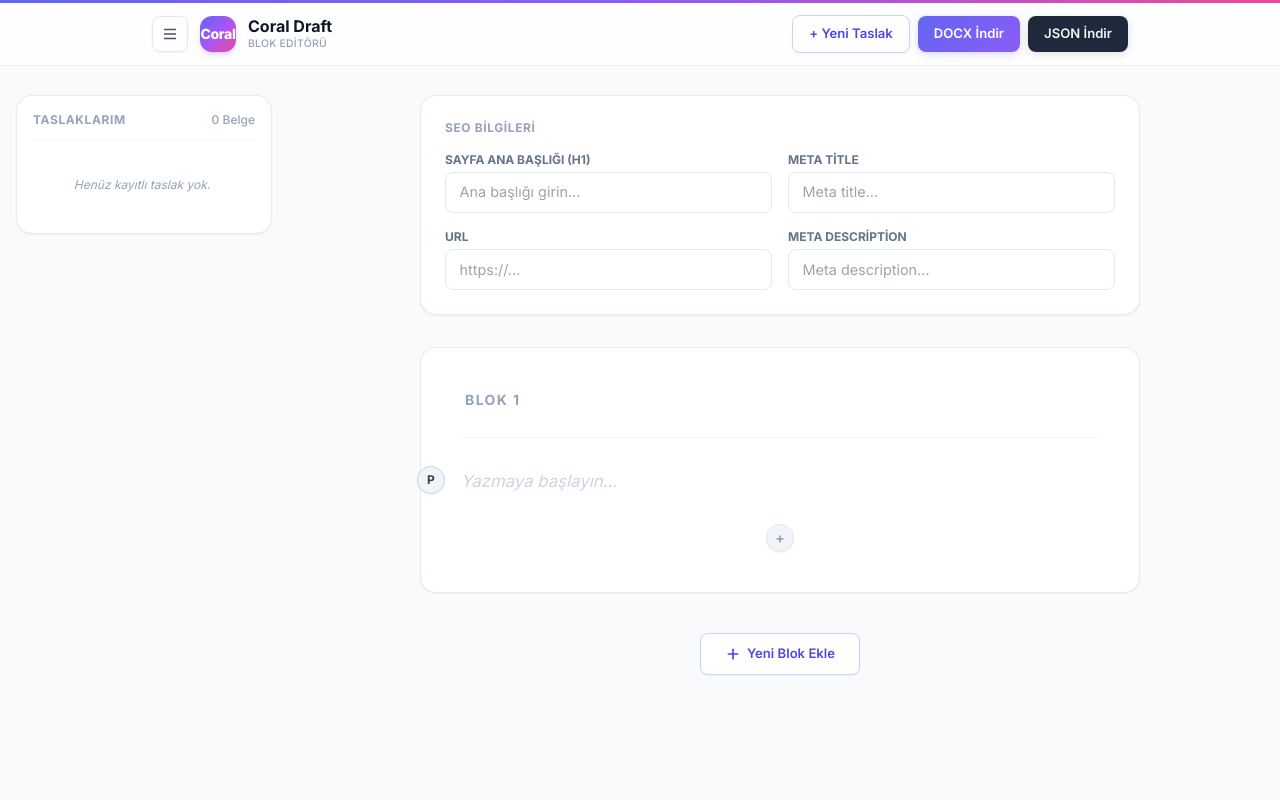
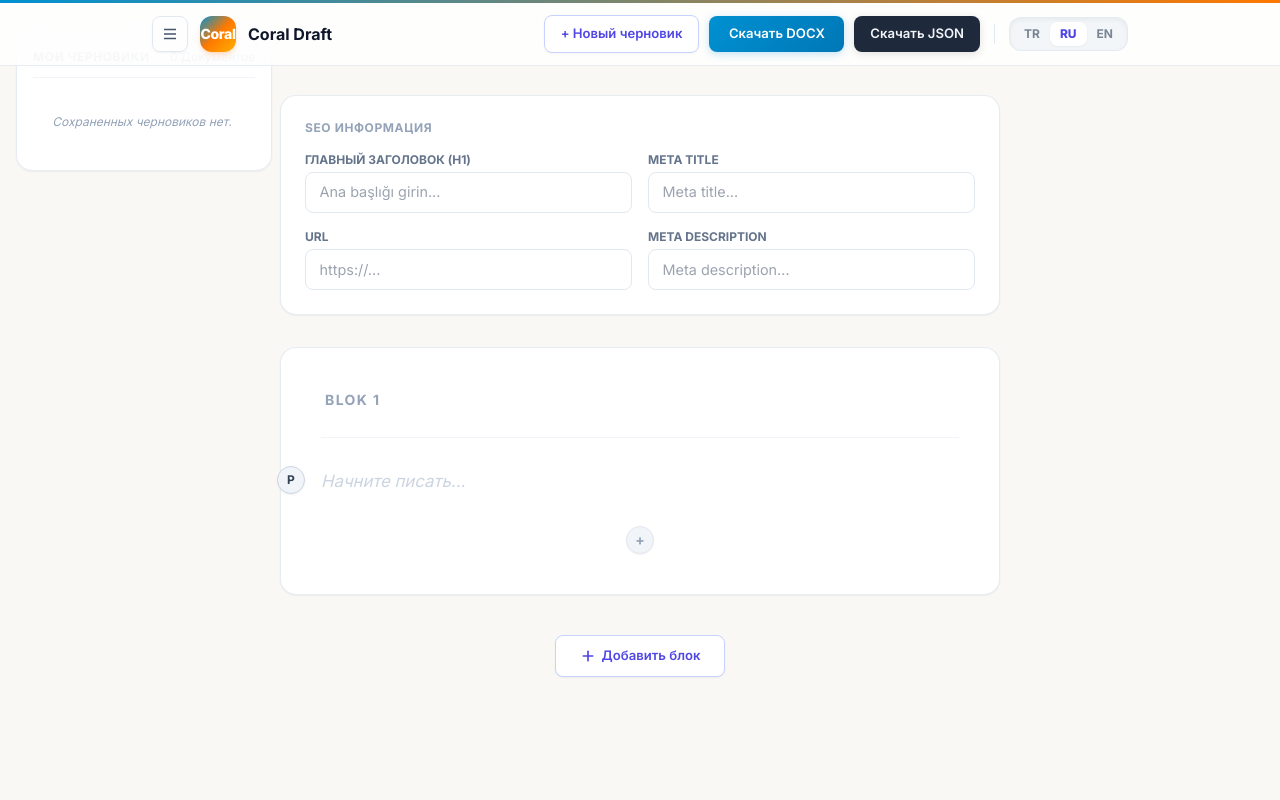
Before and after one commit to micsizru/coral-draft, a Flask app: page / in a window 1280 px wide. Run offline with Flask 3, Linux system fonts and the light colour scheme; data that the repository does not hold is empty; some libraries are stand-ins or nearby versions.

Commit message:
UI UX fixes

```diff
--- a/app.py
+++ b/app.py
@@ -2,15 +2,19 @@ import json
 import os
 from pathlib import Path
 import uuid
+import shutil
+from datetime import datetime
 from flask import Flask, jsonify, request, send_from_directory
 
 app = Flask(__name__)
 
-# Taslakların kaydedileceği klasör
+# Taslakların ve silinenlerin kaydedileceği klasörler
 BASE_DIR = Path(__file__).resolve().parent
 STORAGE_DIR = BASE_DIR / "documents"
+DELETED_DIR = STORAGE_DIR / "deleted"
+
 os.makedirs(STORAGE_DIR, exist_ok=True)
-
+os.makedirs(DELETED_DIR, exist_ok=True)
 
 @app.route("/")
 def index():
@@ -69,13 +73,18 @@ def get_doc(doc_id):
     return jsonify({"error": "Belge bulunamadı"}), 404
 
 
-# 4. Belge Sil
+# 4. Belge Sil (Soft Delete - Arşive Taşı)
 @app.route("/api/doc/<doc_id>", methods=["DELETE"])
 def delete_doc(doc_id):
     filepath = STORAGE_DIR / f"{doc_id}.json"
     if filepath.exists():
-        os.remove(filepath)
-        return jsonify({"status": "success"})
+        # Çakışmayı önlemek için silindiği anın tarih/saatini adına ekliyoruz
+        timestamp = datetime.now().strftime("%Y%m%d_%H%M%S")
+        target_path = DELETED_DIR / f"{doc_id}_{timestamp}.json"
+
+        # Dosyayı yok etmek yerine 'deleted' klasörüne taşıyoruz
+        shutil.move(str(filepath), str(target_path))
+        return jsonify({"status": "success", "message": "Belge arşive taşındı"})
     return jsonify({"error": "Bulunamadı"}), 404
 
 
--- a/static/css/style.css
+++ b/static/css/style.css
@@ -1,21 +1,31 @@
+/* 💡 RENKLERİ DEĞİŞTİRMEK İSTERSEN SADECE BURADAKİ KODLARI DEĞİŞTİR */
+:root {
+  --coral-bg: #faf8f5; /* Göz yormayan krem/fildişi arka plan */
+  --coral-blue: #0091d2; /* Coral Travel Mavisi */
+  --coral-orange: #ff7900; /* Coral Travel Turuncusu */
+  --coral-dark: #1c2a38; /* Koyu Lacivert Metinler */
+}
+
 *,
 *::before,
 *::after {
   box-sizing: border-box;
 }
+
 body {
   font-family:
     "Inter",
     system-ui,
     -apple-system,
     sans-serif;
-  background: #f8fafc;
-  color: #0f172a;
+  background-color: var(--coral-bg) !important;
+  color: var(--coral-dark);
   -webkit-font-smoothing: antialiased;
   -moz-osx-font-smoothing: grayscale;
   margin: 0;
 }
 
+/* En üstteki çizgiye Coral Mavi-Turuncu geçişi */
 body::before {
   content: "";
   position: fixed;
@@ -23,7 +33,7 @@ body::before {
   left: 0;
   right: 0;
   height: 3px;
-  background: linear-gradient(90deg, #6366f1, #8b5cf6, #ec4899);
+  background: linear-gradient(90deg, var(--coral-blue), var(--coral-orange));
   z-index: 9999;
 }
 
@@ -181,9 +191,9 @@ body::before {
 }
 
 .btn-primary {
-  background: linear-gradient(135deg, #6366f1, #8b5cf6);
+  background: linear-gradient(135deg, #0091d2, #0077b6);
   color: #fff;
-  box-shadow: 0 2px 8px rgba(99, 102, 241, 0.25);
+  box-shadow: 0 2px 8px rgba(0, 145, 210, 0.25);
 }
 .btn-primary:hover {
   background: linear-gradient(135deg, #4f46e5, #7c3aed);
@@ -211,3 +221,33 @@ body::before {
   border-color: #cbd5e1;
   color: #1e293b;
 }
+
+/*Scroll Bar'dan kurtulma kodları Start*/
+
+/* Textarea otomatik yükseklik alırken çirkin scrollbar görünmesini engelle */
+textarea {
+  overflow-y: hidden !important; /* Dikey kaydırma çubuğunu gizle */
+  overflow-x: hidden !important;
+}
+
+.editor-line-h1,
+.editor-line-h2,
+.editor-line-h3,
+.editor-line-h4 {
+  min-height: 2.2rem; /* Başlıklar boşken çöküp scrollbar tetiklemesin */
+}
+
+/*Scroll Bar'dan kurtulma kodları End*/
+
+/* Panelin Yukarıdan Aşağıya Süzülme (Drop-down) Animasyonu */
+.sidebar-slide-enter-active,
+.sidebar-slide-leave-active {
+  transition: all 0.25s cubic-bezier(0.16, 1, 0.3, 1);
+  transform-origin: top center;
+}
+
+.sidebar-slide-enter-from,
+.sidebar-slide-leave-to {
+  opacity: 0;
+  transform: translateY(-20px) scale(0.96); /* Yukarıdan yumuşakça düşerek gelir */
+}
--- a/static/js/composables/useEditor.js
+++ b/static/js/composables/useEditor.js
@@ -1,4 +1,5 @@
 import { LINE_TYPES, AUTOSAVE_DELAY } from "../config/editorConfig.js";
+import { translations } from "../config/translations.js";
 import {
   getUniqueId,
   adjustHeight,
@@ -21,6 +22,22 @@ export function useEditor() {
   const { ref, reactive, nextTick, onMounted, watch } = window.Vue;
 
   const sidebarOpen = ref(true);
+
+  /* Language Support Area Starts */
+  const currentLang = ref(localStorage.getItem("coral_lang") || "ru"); // Varsayılan Rusça
+
+  function setLang(lang) {
+    currentLang.value = lang;
+    localStorage.setItem("coral_lang", lang);
+  }
+
+  function t(key) {
+    return (
+      translations[currentLang.value]?.[key] || translations["tr"]?.[key] || key
+    );
+  }
+  /* Language Support Area Ends*/
+
   const currentDocId = ref(null);
   const saving = ref(false);
   const docList = ref([]);
@@ -118,7 +135,7 @@ export function useEditor() {
           })),
         }));
       }
-      showToast("✓ Belge yüklendi");
+      showToast(t("toastLoaded"));
       triggerAllHeights();
     } catch (e) {
       showToast("⚠ Belge yüklenemedi");
@@ -143,7 +160,7 @@ export function useEditor() {
         lines: [{ id: getUniqueId(), type: "p", content: "" }],
       },
     ];
-    showToast("Yeni Taslak");
+    showToast(t("toastNew"));
     nextTick(() => {
       isDocLoading = false;
     });
@@ -187,7 +204,7 @@ export function useEditor() {
       name: newBName,
       lines: [{ id: getUniqueId(), type: "p", content: "" }],
     });
-    showToast("✓ Yeni Blok eklendi");
+    showToast(t("toastBlockAdded"));
     nextTick(() => {
       focusLine(blocks.value.length - 1, 0);
     });
@@ -384,6 +401,9 @@ export function useEditor() {
     saving,
     docList,
     sidebarOpen,
+    currentLang,
+    setLang,
+    t,
     toggleDropdown,
     getDropdownBtnClass: getDropdownBtnClassWrapper,
     setLineType,
--- /dev/null
+++ b/static/js/config/translations.js
@@ -0,0 +1,80 @@
+export const translations = {
+  tr: {
+    myDrafts: "Taslaklarım",
+    documents: "Belge",
+    newDraft: "+ Yeni Taslak",
+    docxDownload: "DOCX İndir",
+    jsonDownload: "JSON İndir",
+    seoInfo: "SEO BİLGİLERİ",
+    h1Title: "SAYFA ANA BAŞLIĞI (H1)",
+    metaTitle: "META TİTLE",
+    url: "URL",
+    metaDesc: "META DESCRIPTION",
+    blockName: "BLOK İSMİ",
+    deleteBlock: "Bloğu Sil",
+    addBlock: "Yeni Blok Ekle",
+    placeholderText: "Yazmaya başlayın...",
+    testLink: "Linki Test Et ↗",
+    deleteLine: "Satırı sil",
+    saving: "Kaydediliyor...",
+    savedCloud: "Bulutta Kayıtlı",
+    noDrafts: "Henüz kayıtlı taslak yok.",
+    toastLoaded: "✓ Belge yüklendi",
+    toastError: "⚠ Belge yüklenemedi",
+    toastNew: "Yeni Taslak",
+    toastBlockAdded: "✓ Yeni Blok eklendi",
+    toastCleared: "Editör temizlendi",
+  },
+  ru: {
+    myDrafts: "Мои Черновики",
+    documents: "Документов",
+    newDraft: "+ Новый черновик",
+    docxDownload: "Скачать DOCX",
+    jsonDownload: "Скачать JSON",
+    seoInfo: "SEO ИНФОРМАЦИЯ",
+    h1Title: "ГЛАВНЫЙ ЗАГОЛОВОК (H1)",
+    metaTitle: "META TITLE",
+    url: "URL",
+    metaDesc: "META DESCRIPTION",
+    blockName: "НАЗВАНИЕ БЛОКА",
+    deleteBlock: "Удалить блок",
+    addBlock: "Добавить блок",
+    placeholderText: "Начните писать...",
+    testLink: "Проверить ссылку ↗",
+    deleteLine: "Удалить строку",
+    saving: "Сохранение...",
+    savedCloud: "Сохранено в облаке",
+    noDrafts: "Сохраненных черновиков нет.",
+    toastLoaded: "✓ Документ загружен",
+    toastError: "⚠ Ошибка загрузки",
+    toastNew: "Новый черновик",
+    toastBlockAdded: "✓ Блок добавлен",
+    toastCleared: "Редактор очищен",
+  },
+  en: {
+    myDrafts: "My Drafts",
+    documents: "Documents",
+    newDraft: "+ New Draft",
+    docxDownload: "Download DOCX",
+    jsonDownload: "Download JSON",
+    seoInfo: "SEO INFORMATION",
+    h1Title: "MAIN TITLE (H1)",
+    metaTitle: "META TITLE",
+    url: "URL",
+    metaDesc: "META DESCRIPTION",
+    blockName: "BLOCK NAME",
+    deleteBlock: "Delete Block",
+    addBlock: "Add New Block",
+    placeholderText: "Start typing...",
+    testLink: "Test Link ↗",
+    deleteLine: "Delete line",
+    saving: "Saving...",
+    savedCloud: "Saved to Cloud",
+    noDrafts: "No saved drafts yet.",
+    toastLoaded: "✓ Document loaded",
+    toastError: "⚠ Failed to load",
+    toastNew: "New Draft",
+    toastBlockAdded: "✓ Block added",
+    toastCleared: "Editor cleared",
+  },
+};
--- a/static/js/utils/helpers.js
+++ b/static/js/utils/helpers.js
@@ -7,7 +7,7 @@ export function getUniqueId() {
 export function adjustHeight(el) {
   if (!el) return;
   el.style.height = "auto";
-  el.style.height = el.scrollHeight + "px";
+  el.style.height = el.scrollHeight + 2 + "px";
 }
 
 export function getLineClass(type) {
--- a/templates/index.html
+++ b/templates/index.html
@@ -23,6 +23,14 @@
       tailwind.config = {
         theme: {
           extend: {
+            colors: {
+              coral: {
+                bg: "#faf8f5",
+                blue: "#0091d2",
+                orange: "#ff7900",
+                dark: "#1c2a38",
+              },
+            },
             fontFamily: {
               sans: ["Inter", "system-ui", "-apple-system", "sans-serif"],
             },
@@ -71,7 +79,7 @@
               </svg>
             </button>
             <div
-              class="w-9 h-9 bg-gradient-to-br from-indigo-500 via-purple-500 to-pink-500 rounded-xl flex items-center justify-center shadow-md shadow-indigo-500/20"
+              class="w-9 h-9 bg-gradient-to-br from-[#0091d2] via-[#ff7900] to-[#ffb100] rounded-xl flex items-center justify-center shadow-md shadow-orange-500/20"
             >
               <span class="text-white font-extrabold text-sm tracking-tight"
                 >Coral</span
@@ -84,34 +92,51 @@
               <p
                 class="text-[0.65rem] text-slate-400 font-medium tracking-wide uppercase flex items-center gap-1.5"
               >
-                <span>Blok Editörü</span>
-                <!-- CANLI DURUM GÖSTERGESİ -->
+                <!-- Durum Göstergesi -->
                 <span v-if="saving" class="text-indigo-600 font-bold">
-                  • Kaydediliyor...</span
+                  • {{ t('saving') }}</span
                 >
                 <span
                   v-else-if="currentDocId"
                   class="text-emerald-600 font-bold"
                 >
-                  • Bulutta Kayıtlı</span
+                  • {{ t('savedCloud') }}</span
                 >
               </p>
             </div>
           </div>
 
-          <div class="flex items-center gap-2">
+          <div class="flex items-center gap-2.5">
+            <!-- SABİTLENMİŞ AKSİYON BUTONLARI -->
             <button
-              class="btn btn-outline border-indigo-200 text-indigo-600 hover:bg-indigo-50"
+              class="btn btn-outline border-indigo-200 text-indigo-600 hover:bg-indigo-50 min-w-[130px] justify-center whitespace-nowrap"
               @click="createNewDoc"
             >
-              + Yeni Taslak
+              {{ t('newDraft') }}
             </button>
-            <button class="btn btn-primary" @click="downloadDOCX">
-              DOCX İndir
+
+            <button
+              class="btn btn-primary min-w-[135px] justify-center whitespace-nowrap"
+              @click="downloadDOCX"
+            >
+              {{ t('docxDownload') }}
             </button>
-            <button class="btn btn-dark" @click="downloadJSON">
-              JSON İndir
+
+            <button
+              class="btn btn-dark min-w-[125px] justify-center whitespace-nowrap"
+              @click="downloadJSON"
+            >
+              {{ t('jsonDownload') }}
             </button>
+
+            <!-- DİKEY AYIRAÇ ÇİZGİSİ -->
+            <div class="h-5 w-[1px] bg-slate-200 mx-1"></div>
+
+            <!-- EN SAĞDAKİ DİL SEÇİCİ ALANI -->
+            <div class="flex items-center bg-slate-100/90 p-1 rounded-xl border border-slate-200/80 text-xs font-bold text-slate-600 shadow-inner">
+              <button @click="setLang('tr')" :class="['px-2.5 py-1 rounded-lg transition-all cursor-pointer select-none', currentLang === 'tr' ? 'bg-white text-indigo-600 shadow-sm font-extrabold' : 'hover:text-slate-900 opacity-70']">TR</button>
+              <button @click="setLang('ru')" :class="['px-2.5 py-1 rounded-lg transition-all cursor-pointer select-none', currentLang === 'ru' ? 'bg-white text-indigo-600 shadow-sm font-extrabold' : 'hover:text-slate-900 opacity-70']">RU</button>
+              <button @click="setLang('en')" :class="['px-2.5 py-1 rounded-lg transition-all cursor-pointer select-none', currentLang === 'en' ? 'bg-white text-indigo-600 shadow-sm font-extrabold' : 'hover:text-slate-900 opacity-70']">EN</button>
             </div>
           </div>
       </header>
@@ -120,9 +145,10 @@
       <!-- ═══════════ MAIN & SIDEBAR CONTAINER ═══════════ -->
       <div class="flex-1 flex max-w-7xl w-full mx-auto px-4 items-start gap-6">
         <!-- ── SOL TASLAK PANELİ (SIDEBAR) ── -->
+        <transition name="sidebar-slide">
           <aside
             v-if="sidebarOpen"
-          class="w-64 bg-white border border-slate-200/80 p-4 my-8 rounded-2xl shadow-sm flex flex-col gap-3 shrink-0 sticky top-20 max-h-[calc(100vh-120px)] transition-all"
+            class="fixed xl:absolute left-4 top-20 xl:top-8 z-50 xl:z-20 w-64 bg-white/95 backdrop-blur-md border border-slate-200/80 p-4 rounded-2xl shadow-2xl xl:shadow-sm flex flex-col gap-3 max-h-[calc(100vh-100px)]"
           >
             <div
               class="flex items-center justify-between border-b border-slate-100 pb-3"
@@ -130,10 +156,10 @@
               <h2
                 class="text-xs font-bold text-slate-400 uppercase tracking-wider"
               >
-              Taslaklarım
+                {{ t('myDrafts') }}
               </h2>
               <span class="text-xs text-slate-400 font-medium"
-              >{{ docList.length }} Belge</span
+                >{{ docList.length }} {{ t('documents') }}</span
               >
             </div>
 
@@ -161,10 +187,11 @@
                 v-if="docList.length === 0"
                 class="text-xs text-slate-400 italic text-center py-6"
               >
-              Henüz kayıtlı taslak yok.
+                {{ t('noDrafts') }}
               </div>
             </div>
           </aside>
+        </transition>
         <main
           class="max-w-5xl w-full mx-auto px-6 pt-8 pb-20 flex-1 flex flex-col gap-8"
         >
@@ -176,14 +203,14 @@
               <h2
                 class="text-xs font-bold text-slate-400 uppercase tracking-wider"
               >
-                SEO Bilgileri
+                {{ t('seoInfo') }}
               </h2>
             </div>
             <div class="grid grid-cols-1 md:grid-cols-2 gap-4">
               <div>
                 <label
                   class="block text-xs font-bold text-slate-500 uppercase mb-1"
-                  >Sayfa Ana Başlığı (H1)</label
+                  >{{ t('h1Title') }}</label
                 >
                 <input
                   v-model="seo.h1"
@@ -195,7 +222,7 @@
               <div>
                 <label
                   class="block text-xs font-bold text-slate-500 uppercase mb-1"
-                  >Meta Title</label
+                  >{{ t('metaTitle') }}</label
                 >
                 <input
                   v-model="seo.metaTitle"
@@ -207,7 +234,7 @@
               <div>
                 <label
                   class="block text-xs font-bold text-slate-500 uppercase mb-1"
-                  >URL</label
+                  >{{ t('url') }}</label
                 >
                 <input
                   v-model="seo.url"
@@ -219,7 +246,7 @@
               <div>
                 <label
                   class="block text-xs font-bold text-slate-500 uppercase mb-1"
-                  >Meta Description</label
+                  >{{ t('metaDesc') }}</label
                 >
                 <input
                   v-model="seo.metaDescription"
@@ -248,16 +275,20 @@
                     v-model="block.name"
                     type="text"
                     class="bg-transparent text-sm font-bold text-slate-400 uppercase tracking-widest border-b border-transparent hover:border-slate-300 focus:border-indigo-500 outline-none px-1 py-0.5 transition-all"
-                    placeholder="BLOK İSMİ"
+                    :placeholder="t('blockName')"
                   />
                 </div>
 
                 <button
                   v-if="blocks.length > 1"
                   @click="deleteBlock(bIndex)"
-                  class="text-xs text-red-400 hover:text-red-600 font-medium flex items-center gap-1 hover:underline"
+                  class="px-2.5 py-1 rounded-lg text-xs font-semibold text-rose-500 bg-rose-50 hover:bg-rose-100 hover:text-rose-700 border border-rose-100/80 transition-all flex items-center gap-1.5 active:scale-95 cursor-pointer shadow-sm"
                 >
-                  Bloğu Sil
+                  <svg width="13" height="13" fill="none" stroke="currentColor" stroke-width="2" stroke-linecap="round" stroke-linejoin="round" viewBox="0 0 24 24">
+                    <polyline points="3 6 5 6 21 6" />
+                    <path d="M19 6v14a2 2 0 0 1-2 2H7a2 2 0 0 1-2-2V6m3 0V4a2 2 0 0 1 2-2h4a2 2 0 0 1 2 2v2" />
+                  </svg>
+                  {{ t('deleteBlock') }}
                 </button>
               </div>
 
@@ -313,7 +344,7 @@
                       rows="1"
                       class="w-full bg-transparent border-0 outline-none resize-none focus:ring-0 px-0 py-1 m-0 placeholder:text-slate-300 placeholder:italic transition-all duration-200 block"
                       :class="getLineClass(line.type)"
-                      placeholder="Yazmaya başlayın..."
+                      :placeholder="t('placeholderText')"
                       @input="adjustHeight($event.target)"
                     ></textarea>
 
@@ -327,7 +358,7 @@
                         target="_blank"
                         class="text-xs text-blue-600 hover:underline inline-flex items-center gap-1 font-medium"
                       >
-                        Linki Test Et ↗
+                        {{ t('testLink') }}
                       </a>
                     </div>
                   </div>
@@ -337,7 +368,7 @@
                     <button
                       @click="deleteLine(bIndex, lIndex)"
                       class="opacity-0 group-hover:opacity-100 w-7 h-7 rounded-full text-slate-300 hover:text-red-500 hover:bg-red-50 flex items-center justify-center transition-all duration-150"
-                      title="Satırı sil"
+                      :title="t('deleteLine')"
                     >
                       <svg
                         width="14"
@@ -388,7 +419,7 @@
                 <line x1="12" y1="5" x2="12" y2="19" />
                 <line x1="5" y1="12" x2="19" y2="12" />
               </svg>
-              Yeni Blok Ekle
+              {{ t('addBlock') }}
             </button>
           </div>
         </main>
```
Lines whose indentation alone changed are shown as unchanged.
